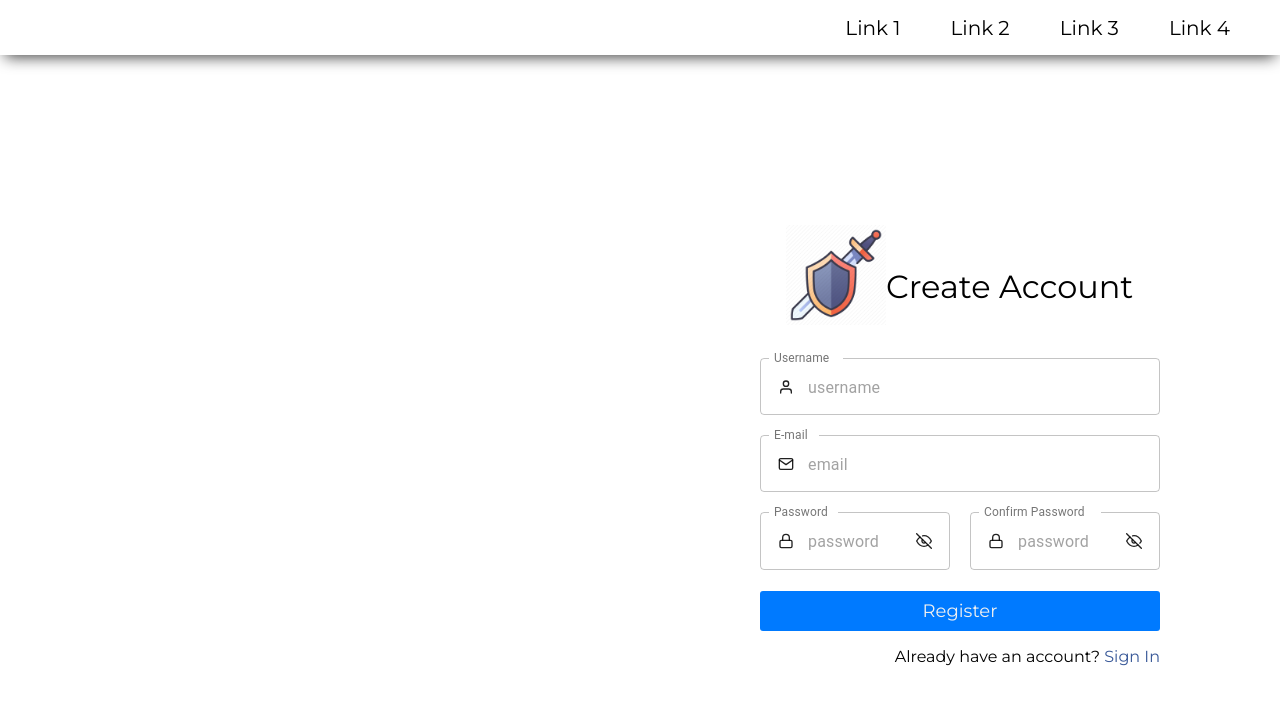
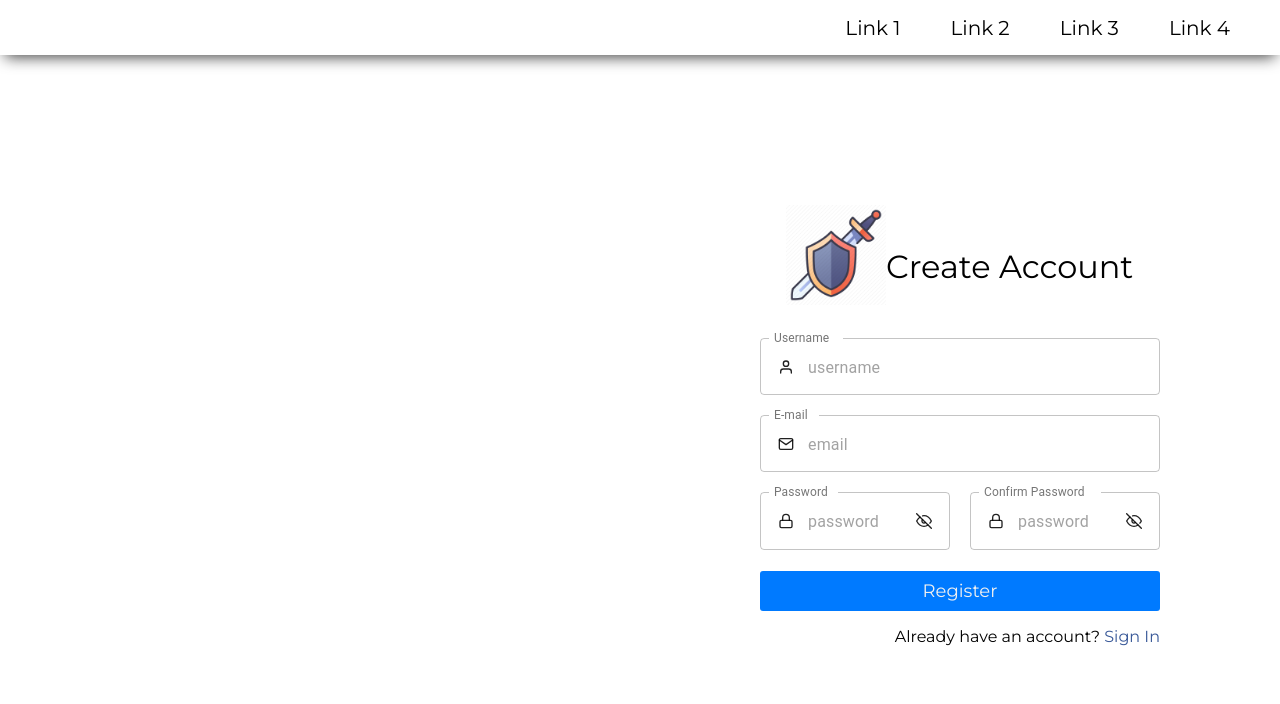
Before and after one commit to PauloThor/Guild-Leveling, a React (Create React App) app: page / in a window 1280 px wide. Shown: the top 704 px of the page. Built offline with nearby package versions, Linux system fonts and the light colour scheme.

Commit message:
feature: made few changes on style

```diff
--- a/src/components/FormSign/styles.js
+++ b/src/components/FormSign/styles.js
@@ -53,7 +53,7 @@ export const Container = styled.div`
     display: flex;
     flex-direction: column;
     align-items: center;
-    margin-top: 170px;
+    margin-top: 150px;
 
     div.header {
       div.signup-header {
```
